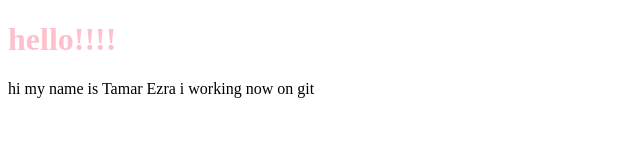
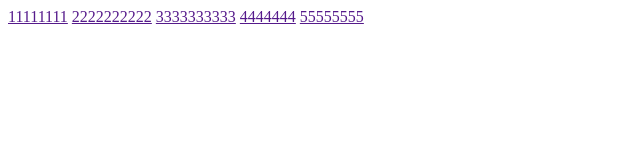
Before and after one commit to t0556796479/try_git, a plain HTML site: page 5/index.html in a window 1280 px wide. Shown: the whole page, without its empty margins (0-640 px from the left). Drawn offline with Linux system fonts and the light colour scheme.

Commit message:
8.  dev 2 + 5 a

```diff
--- a/5/index.html
+++ b/5/index.html
@@ -1,19 +1,21 @@
 <!DOCTYPE html>
 <html>
+
 <head>
     <meta charset='utf-8'>
     <meta http-equiv='X-UA-Compatible' content='IE=edge'>
     <title>Page Title</title>
     <meta name='viewport' content='width=device-width, initial-scale=1'>
-    <link rel='stylesheet' type='text/css' media='screen' href='style.css'>
+    <!-- <link rel='stylesheet' type='text/css' media='screen' href='style.css'> -->
     <!-- <script src='main.js'></script>  -->
 </head>
+
 <body>
-    <h1>
-        hello!!!!
-    </h1>
-    <p>
-        hi my name is Tamar Ezra i working now on git
-    </p>
+    <a href="">11111111</a>
+    <a href="">2222222222</a>
+    <a href="">3333333333</a>
+    <a href="">4444444</a>
+    <a href="">55555555</a>
 </body>
+
 </html>
--- a/5/style.css
+++ /dev/null
@@ -1,3 +0,0 @@
-h1{
-    color: pink;
-}
```
